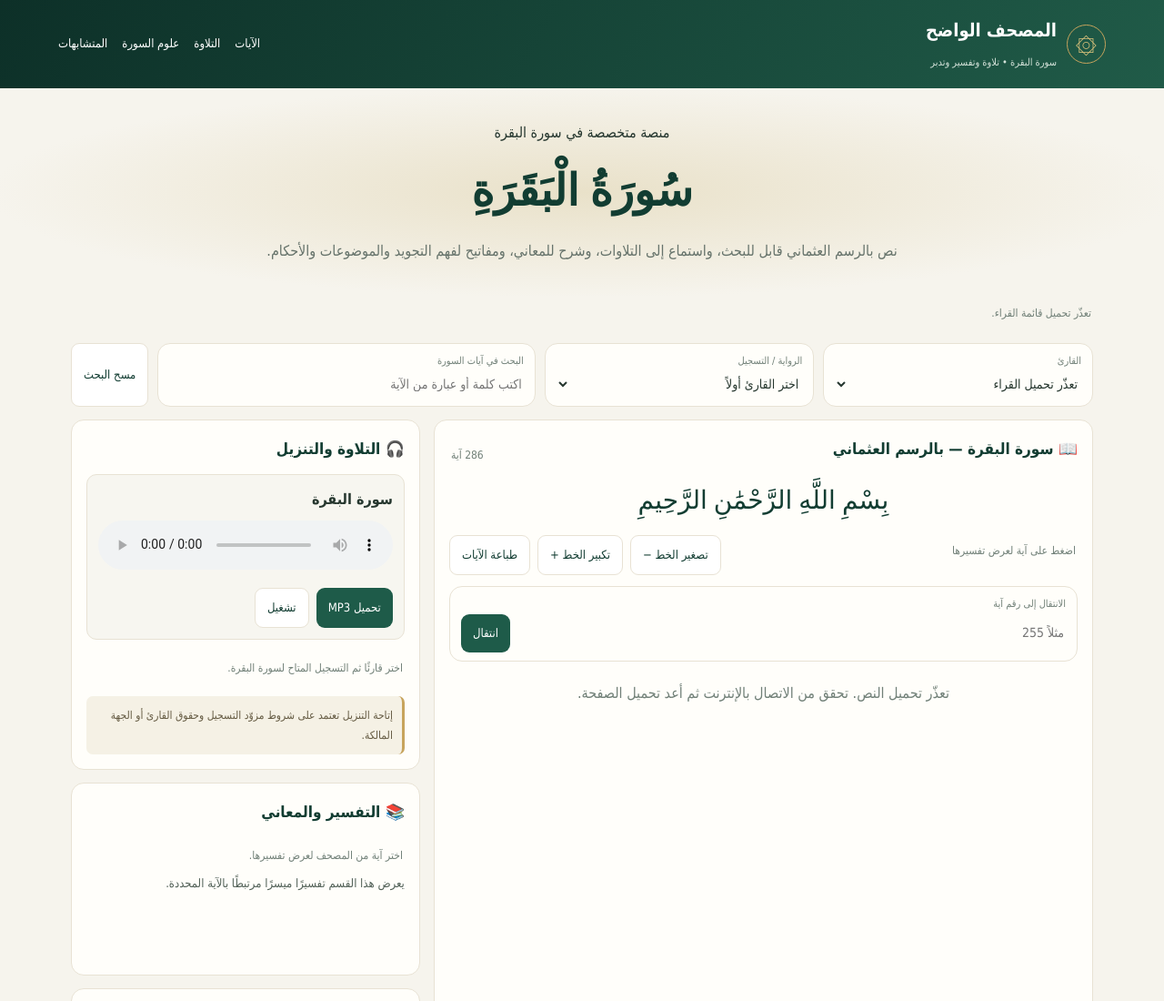
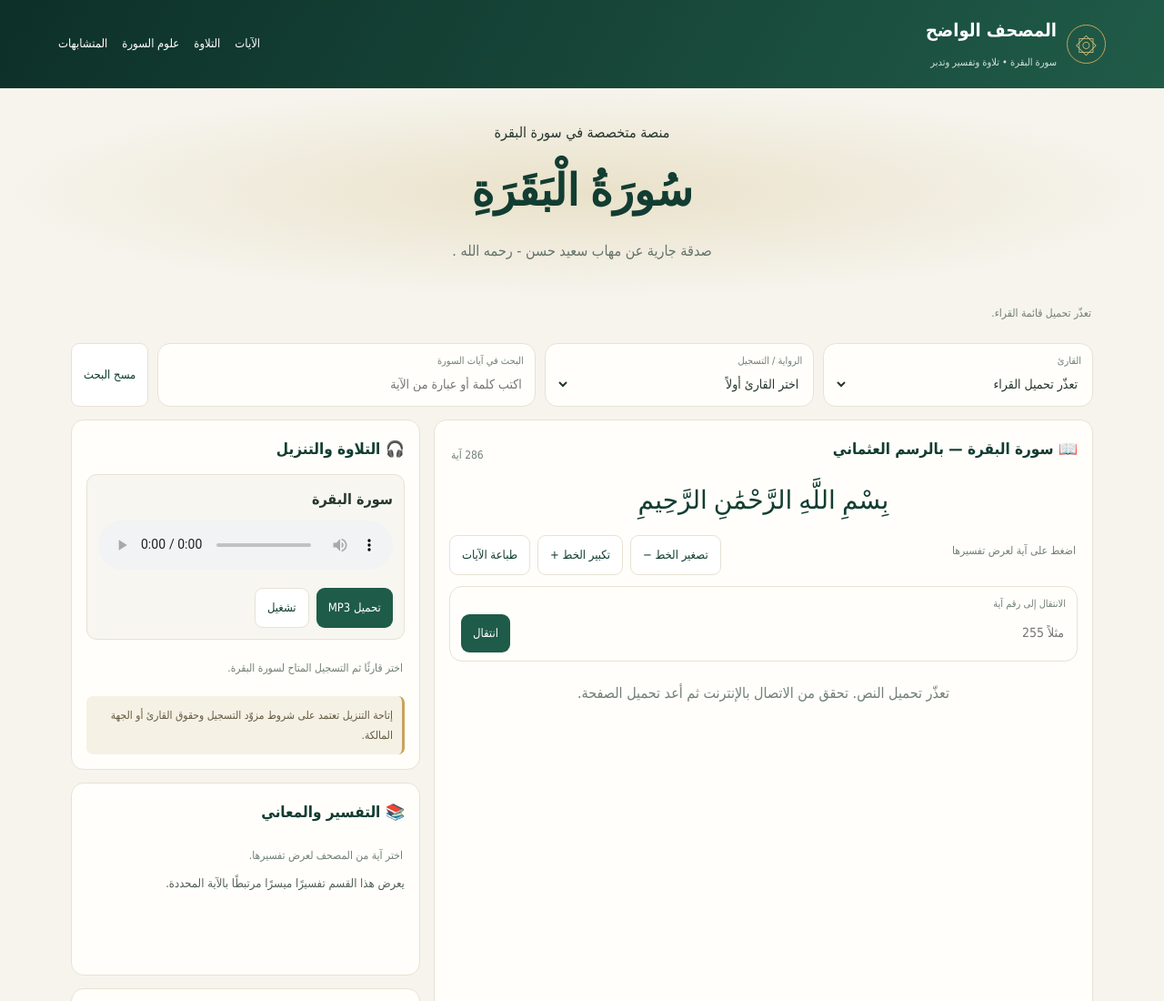
Before and after one commit to akthamsaid1963/Quraan, a plain HTML site: page index.html in a window 1280 px wide. Shown: the top 1100 px of the page at 91% size. Drawn offline with Linux system fonts and the light colour scheme; no server answers.

Commit message:
Change hero section text with dedication
Updated the hero section text to include a dedication.

```diff
--- a/index.html
+++ b/index.html
@@ -15,7 +15,7 @@ button,.btn{border:0;border-radius:9px;background:var(--g2);color:white;padding:
 </style></head>
 <body>
 <header><div class="brand"><div class="seal">۞</div><div><h1>المصحف الواضح</h1><small>سورة البقرة • تلاوة وتفسير وتدبر</small></div></div><nav><a href="#quran">الآيات</a><a href="#listen">التلاوة</a><a href="#knowledge">علوم السورة</a><a href="#similar">المتشابهات</a></nav></header>
-<section class="hero"><div>منصة متخصصة في سورة البقرة</div><h2>سُورَةُ الْبَقَرَةِ</h2><p>نص بالرسم العثماني قابل للبحث، واستماع إلى التلاوات، وشرح للمعاني، ومفاتيح لفهم التجويد والموضوعات والأحكام.</p></section>
+<section class="hero"><div>منصة متخصصة في سورة البقرة</div><h2>سُورَةُ الْبَقَرَةِ</h2><p>صدقة جارية عن مهاب سعيد حسن - رحمه الله .</p></section>
 <main class="wrap"><div class="status" id="status" role="status">جارٍ الاتصال بمصادر النص والتلاوات…</div>
 <div class="filters"><div class="field"><label for="reciter">القارئ</label><select id="reciter"><option value="">تحميل قائمة القراء…</option></select></div><div class="field"><label for="mushaf">الرواية / التسجيل</label><select id="mushaf"><option value="">اختر القارئ أولاً</option></select></div><div class="field"><label for="search">البحث في آيات السورة</label><input id="search" type="search" placeholder="اكتب كلمة أو عبارة من الآية"></div><button id="clearSearch" class="secondary">مسح البحث</button></div>
 <div class="layout"><section class="panel" id="quran"><div class="toolbar"><h3>📖 سورة البقرة — بالرسم العثماني</h3><span id="count" class="muted">286 آية</span></div><div class="bism">بِسْمِ اللَّهِ الرَّحْمَٰنِ الرَّحِيمِ</div><div class="toolbar"><span class="muted">اضغط على آية لعرض تفسيرها</span><div class="actions"><button id="fontDown" class="secondary">تصغير الخط −</button><button id="fontUp" class="secondary">تكبير الخط +</button><button id="print" class="secondary">طباعة الآيات</button></div></div><div class="field" style="margin-top:12px"><label for="ayahJump">الانتقال إلى رقم آية</label><div style="display:flex;gap:8px"><input id="ayahJump" type="number" min="1" max="286" placeholder="مثلاً 255"><button id="goAyah">انتقال</button></div></div><div id="verses"><div class="empty">جارٍ تحميل نص القرآن الكريم بالرسم العثماني…</div></div></section>
```
